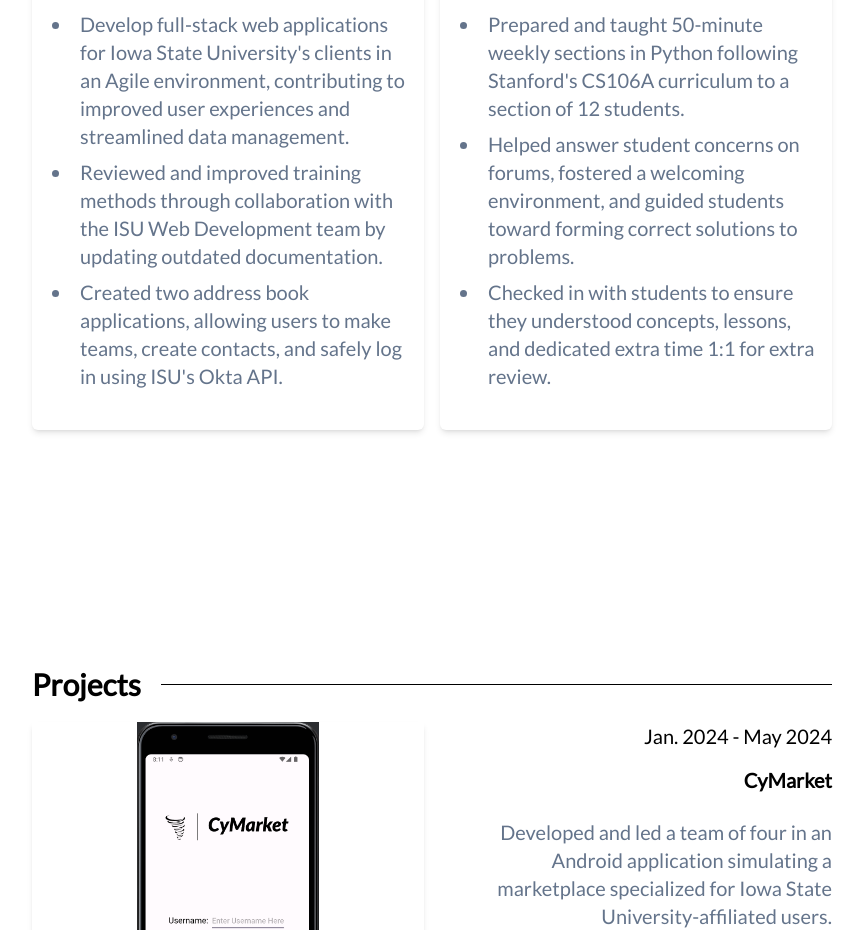
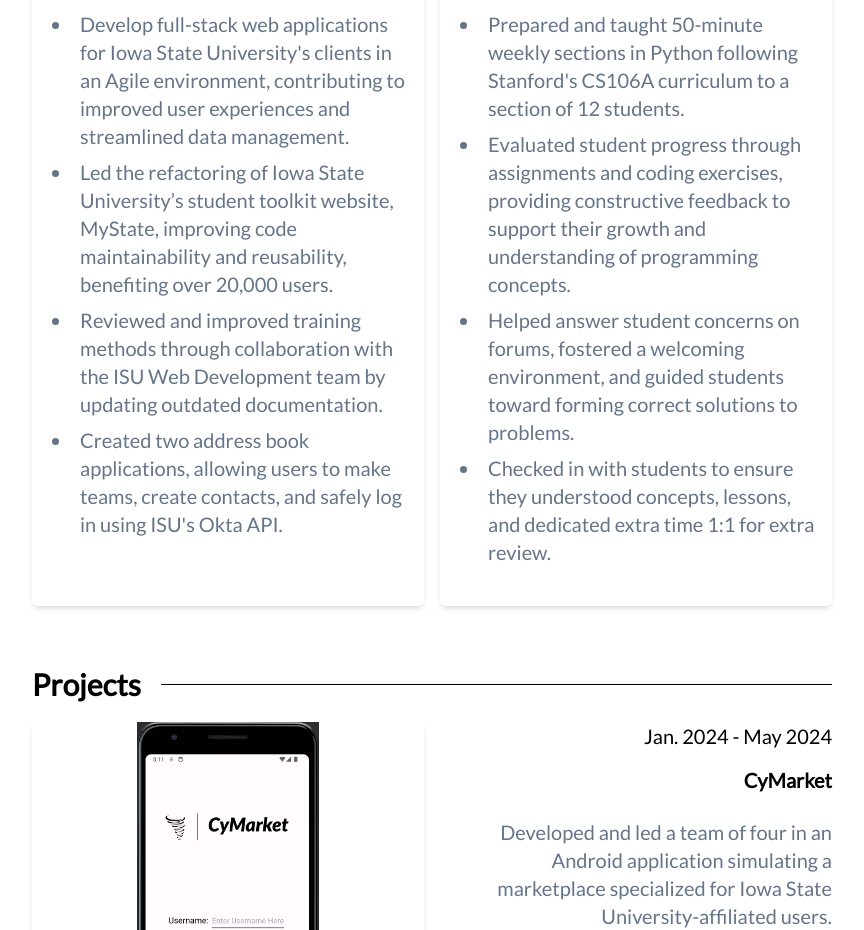
Before and after one commit to Karcadian/Karcadian.github.io, a Vue app: page / in a window 1280 px wide. Shown: the part 1880-2810 px from the top of the page, without its empty margins (208-1072 px from the left). Built offline with nearby package versions, Linux system fonts and the light colour scheme.

Commit message:
Updated experience bullet points

```diff
--- a/src/portfolio.js
+++ b/src/portfolio.js
@@ -71,6 +71,7 @@
         duration: "Nov. 2023 - Present",
         bulletPoints: [
             "Develop full-stack web applications for Iowa State University's clients in an Agile environment, contributing to improved user experiences and streamlined data management.",
+            "Led the refactoring of Iowa State University’s student toolkit website, MyState, improving code maintainability and reusability, benefiting over 20,000 users.",
             "Reviewed and improved training methods through collaboration with the ISU Web Development team by updating outdated documentation.",
             "Created two address book applications, allowing users to make teams, create contacts, and safely log in using ISU's Okta API."
         ],
@@ -86,6 +87,7 @@
         duration: "Apr. 2024 - June 2024",
         bulletPoints: [
             "Prepared and taught 50-minute weekly sections in Python following Stanford's CS106A curriculum to a section of 12 students.",
+            "Evaluated student progress through assignments and coding exercises, providing constructive feedback to support their growth and understanding of programming concepts.",
             "Helped answer student concerns on forums, fostered a welcoming environment, and guided students toward forming correct solutions to problems.",
             "Checked in with students to ensure they understood concepts, lessons, and dedicated extra time 1:1 for extra review."
         ],
```
